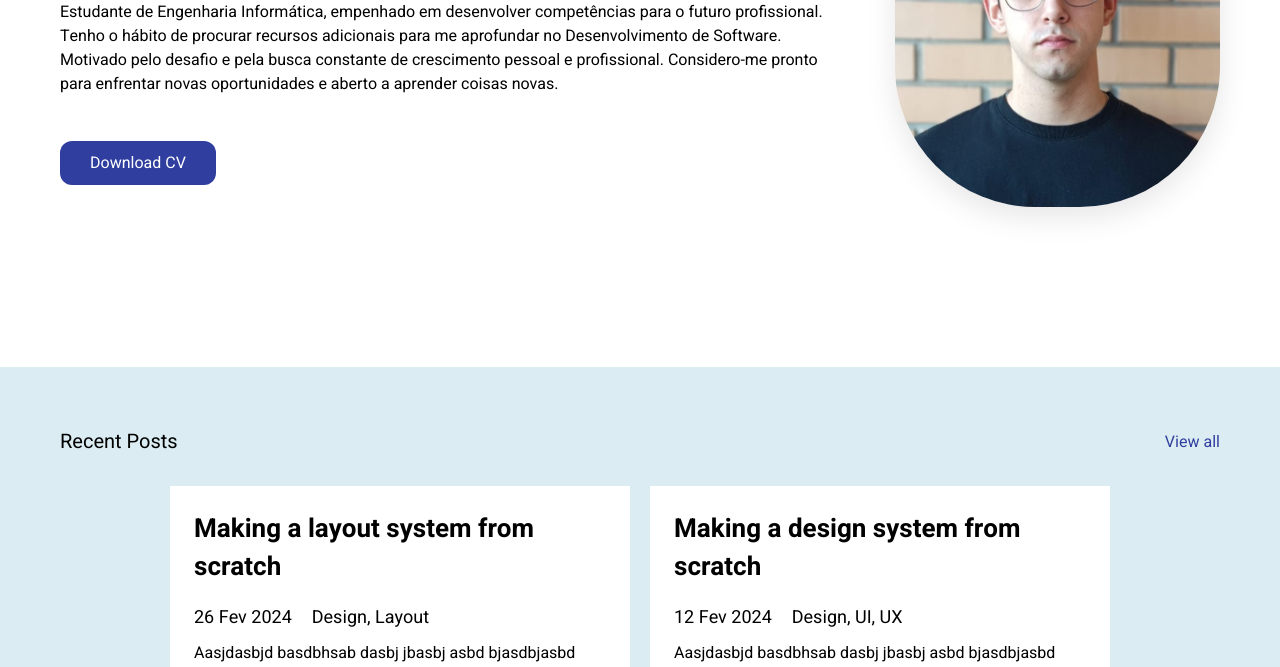
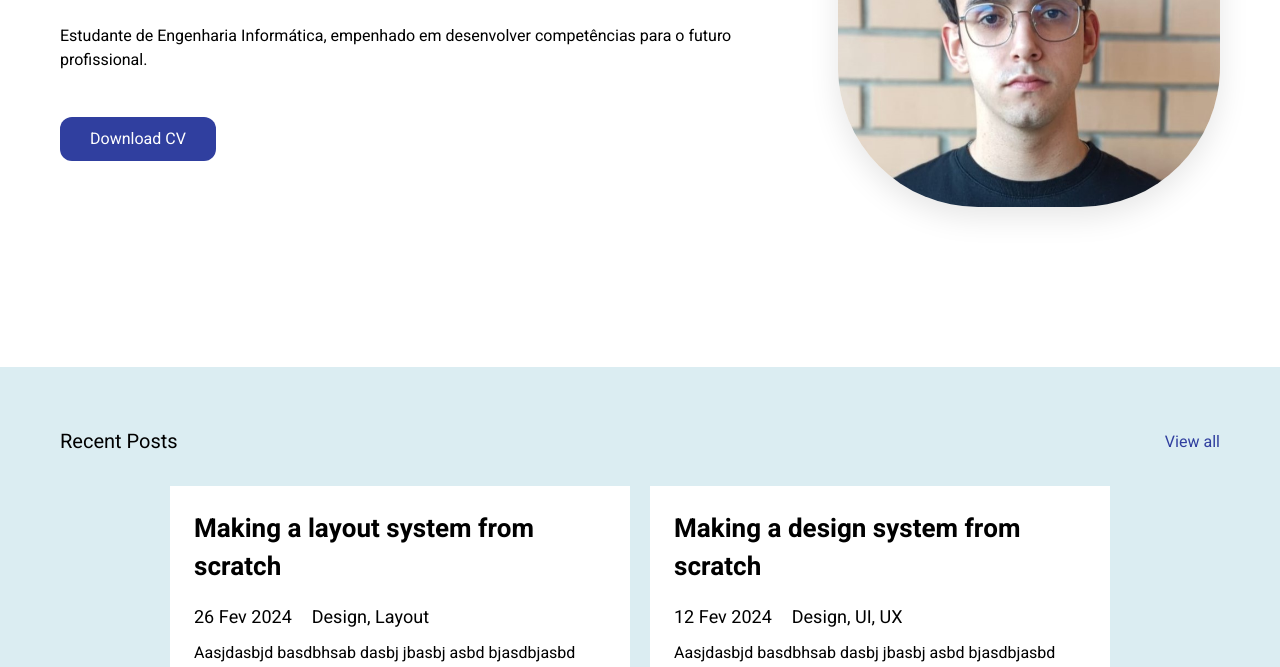
Before and after one commit to Gabzers/Gabriel-Proenca-Website, a plain HTML site: page index.html in a window 1280 px wide. Shown: the part 433-1100 px from the top of the page. Drawn offline with nearby package versions, Linux system fonts and the light colour scheme.

Commit message:
Update index.html

```diff
--- a/index.html
+++ b/index.html
@@ -27,11 +27,7 @@
         <div class="info">
             <h1> Gabriel Proença, <br>Developer</h1>
             <p>Estudante de Engenharia Informática, empenhado em desenvolver
-                competências para o futuro profissional. Tenho o hábito de procurar
-                recursos adicionais para me aprofundar no Desenvolvimento de Software.
-                Motivado pelo desafio e pela busca constante de crescimento pessoal e
-                profissional. Considero-me pronto para enfrentar novas oportunidades e
-                aberto a aprender coisas novas.</p>
+                competências para o futuro profissional.</p>
                 <a href="assets\CV_-_Gabriel_Proença.pdf" download="CV_-_Gabriel_Proença.pdf">
                     <button>Download CV</button>
                   </a>
```
